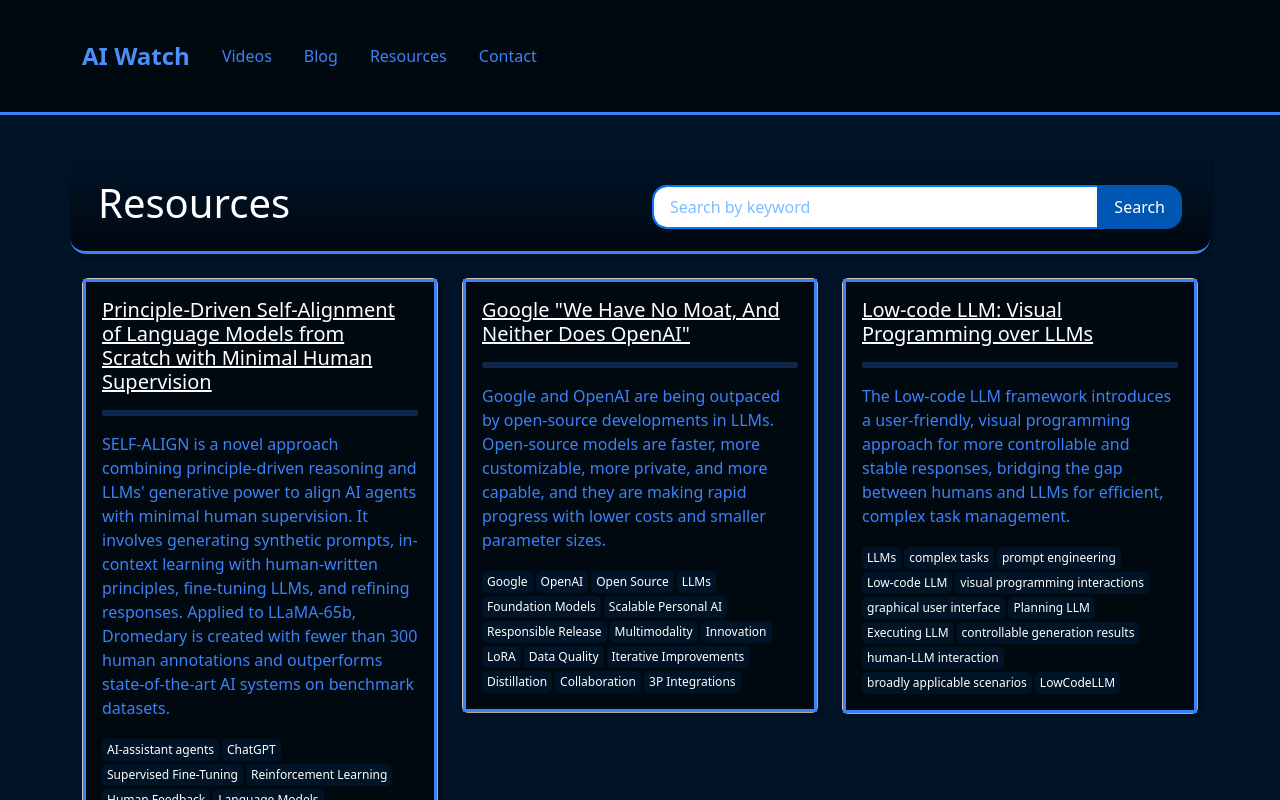
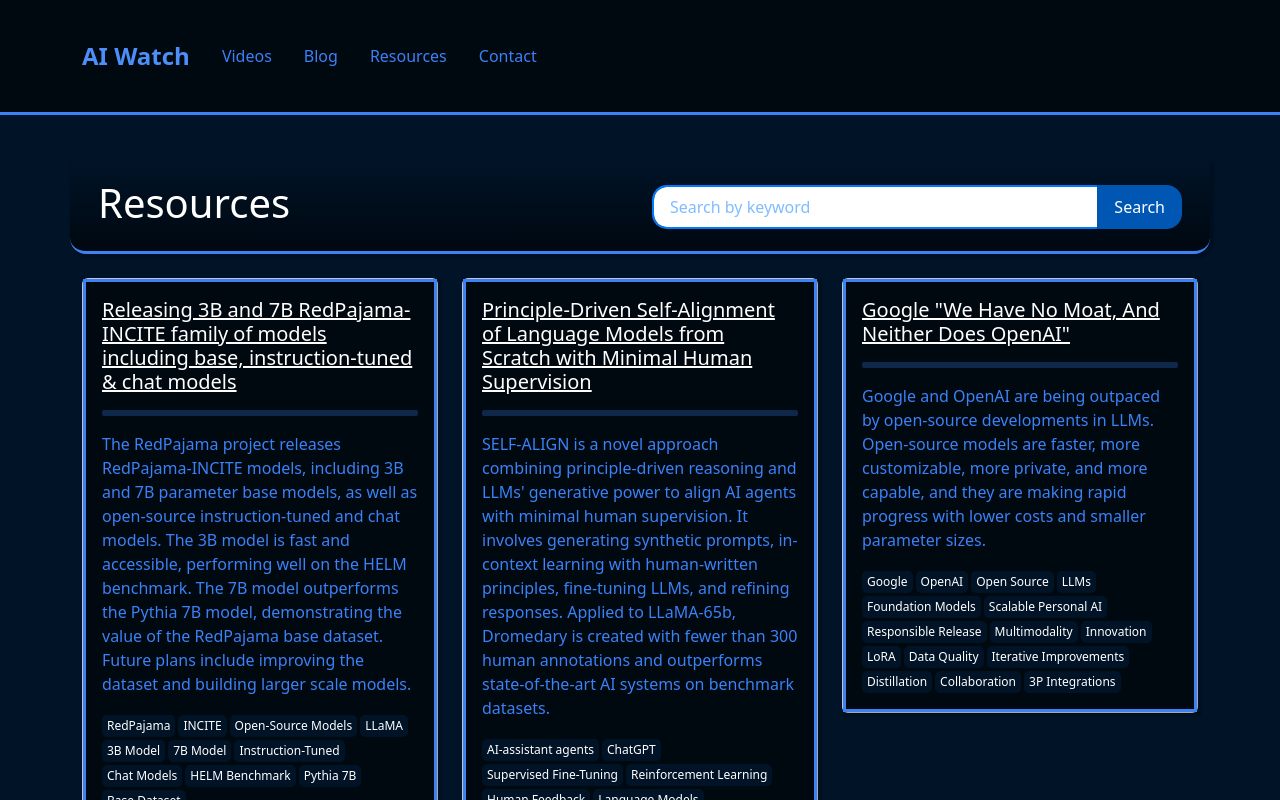
Before and after one commit to dstock3/aiwatch, a React (Create React App) app: page /resources in a window 1280 px wide. Shown: the top 800 px of the page. Built offline with nearby package versions, Linux system fonts and the light colour scheme.

Commit message:
added to resources page

```diff
--- a/src/data/resources.js
+++ b/src/data/resources.js
@@ -1,4 +1,10 @@
 const resources = [
+    {
+    title: 'Releasing 3B and 7B RedPajama-INCITE family of models including base, instruction-tuned & chat models',
+    url: 'https://www.together.xyz/blog/redpajama-models-v1',
+    description: 'The RedPajama project releases RedPajama-INCITE models, including 3B and 7B parameter base models, as well as open-source instruction-tuned and chat models. The 3B model is fast and accessible, performing well on the HELM benchmark. The 7B model outperforms the Pythia 7B model, demonstrating the value of the RedPajama base dataset. Future plans include improving the dataset and building larger scale models.',
+    keywords: ['RedPajama', 'INCITE', 'Open-Source Models', 'LLaMA', '3B Model', '7B Model', 'Instruction-Tuned', 'Chat Models', 'HELM Benchmark', 'Pythia 7B', 'Base Dataset']
+    },
     {
       title: 'Principle-Driven Self-Alignment of Language Models from Scratch with Minimal Human Supervision',
       url: 'https://arxiv.org/pdf/2305.03047',
```
